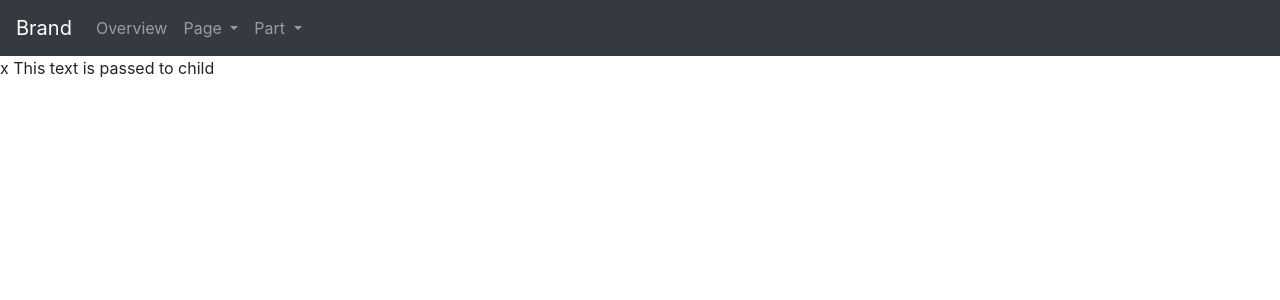
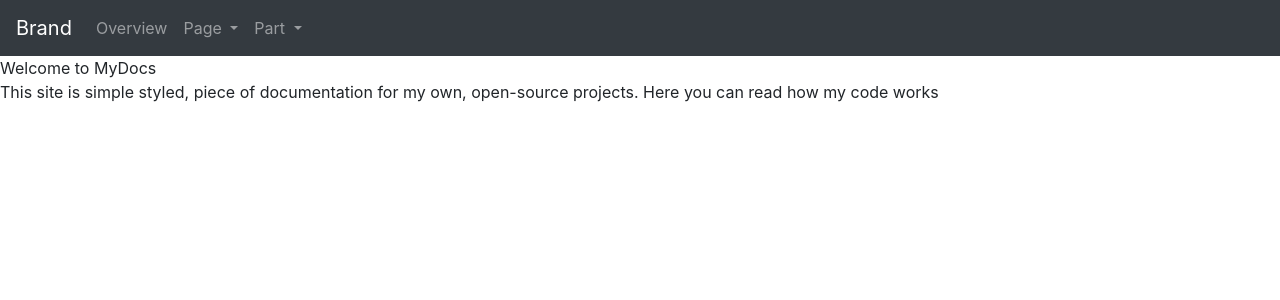
Before and after one commit to Dolidodzik/DocsForMyApps, an Angular app: page / in a window 1280 px wide. Shown: the top 300 px of the page. Built offline with nearby package versions, Linux system fonts and the light colour scheme.

Commit message:
Did things around text component

```diff
--- a/src/app/header/header.component.html
+++ b/src/app/header/header.component.html
@@ -1,3 +1,3 @@
-<header class="header-component">x
+<header class="header-component">
   {{ title }}
 </header>
--- a/src/app/home/home.component.html
+++ b/src/app/home/home.component.html
@@ -1,2 +1,4 @@
 <app-header [title]='Header'>
 </app-header>
+<app-text [text]='Text'>
+</app-text>
--- a/src/app/home/home.component.ts
+++ b/src/app/home/home.component.ts
@@ -2,6 +2,7 @@ import { Component, OnInit } from '@angular/core';
 
 /* Standard page elements imports */
 import { HeaderComponent } from '../header/header.component';
+import { TextComponent } from './text/text.component';
 
 @Component({
   selector: 'app-home',
@@ -12,7 +13,8 @@ export class HomeComponent implements OnInit {
 
   constructor() { }
 
-  Header:string = 'This text is passed to child';
+  Header:string = 'Welcome to MyDocs';
+  Text:string = 'This site is simple styled, piece of documentation for my own, open-source projects. Here you can read how my code works';
 
   ngOnInit() {
   }
--- a/src/app/text/text.component.html
+++ b/src/app/text/text.component.html
@@ -1 +1,3 @@
-<p>text works!</p>
+<main class="text-component">
+  {{ text }}
+</main>
--- a/src/app/text/text.component.ts
+++ b/src/app/text/text.component.ts
@@ -1,4 +1,4 @@
-import { Component, OnInit } from '@angular/core';
+import { Component, OnInit, Input } from '@angular/core';
 
 @Component({
   selector: 'app-text',
@@ -6,10 +6,5 @@ import { Component, OnInit } from '@angular/core';
   styleUrls: ['./text.component.sass']
 })
 export class TextComponent implements OnInit {
-
-  constructor() { }
-
-  ngOnInit() {
-  }
-
+  @Input() text:string;
 }
```
